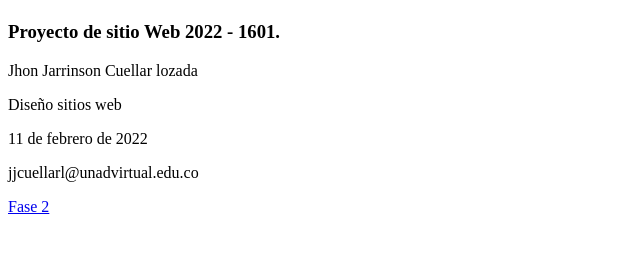
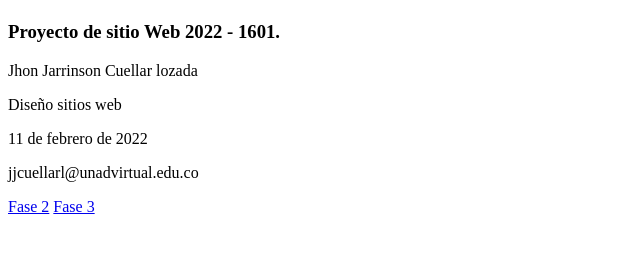
Before and after one commit to JhonCuellar2606/DSW-JhonCuellar, a plain HTML site: page index.html in a window 1280 px wide. Shown: the part 59-312 px from the top of the page, without its empty margins (0-640 px from the left). Drawn offline with Linux system fonts and the light colour scheme.

Commit message:
inicio 1

```diff
--- a/index.html
+++ b/index.html
@@ -12,5 +12,6 @@
         <p> 11 de febrero de 2022</p>
         <p> jjcuellarl@unadvirtual.edu.co</p>
         <a href="Fase2/design.html">Fase 2</a>
+        <a href="Fase3/index.html">Fase 3</a>
     </body>
 </html>
```
